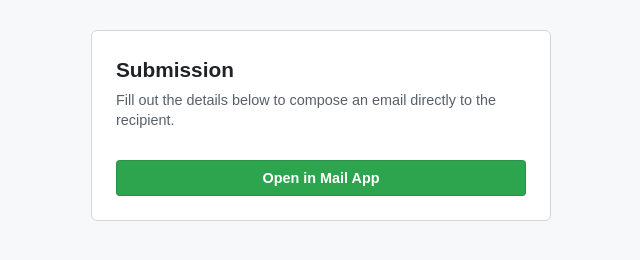
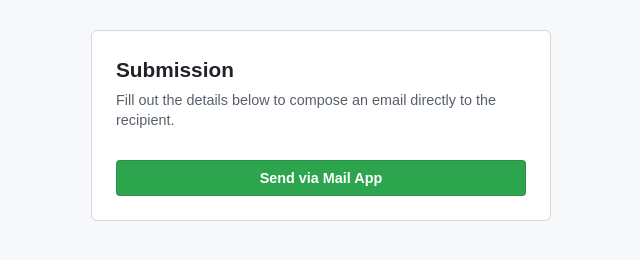
Before and after one commit to draco-go-89/dropqr, a plain HTML site: page upload.html in a window 1280 px wide. Shown: the full height of the page, 319-959 px from the left. Drawn offline with Linux system fonts and the light colour scheme.

Commit message:
send via mail app updated the open in mail app

```diff
--- a/upload.html
+++ b/upload.html
@@ -33,7 +33,7 @@
         </p>
       </div>
 
-      <button type="submit" class="btn" id="submitBtn">Open in Mail App</button>
+      <button type="submit" class="btn" id="submitBtn">Send via Mail App</button>
     </form>
   </div>
 
```
